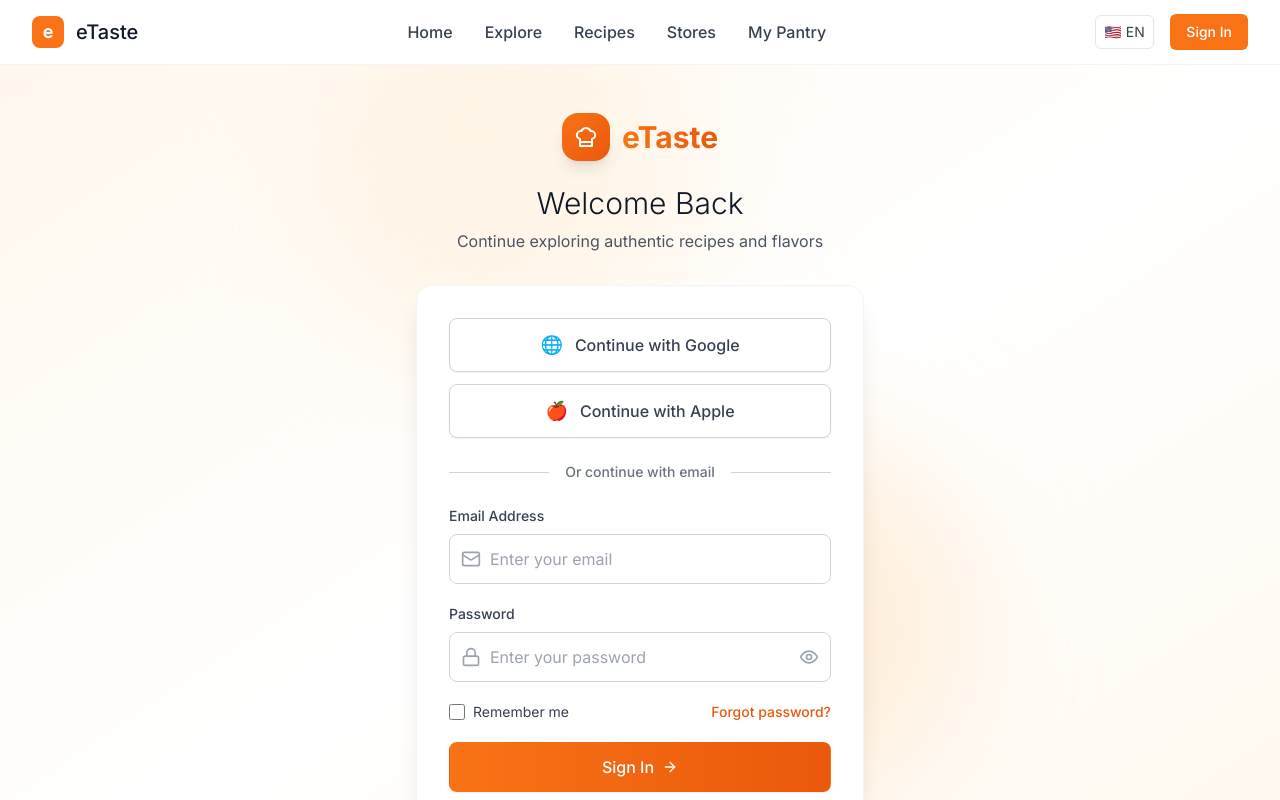
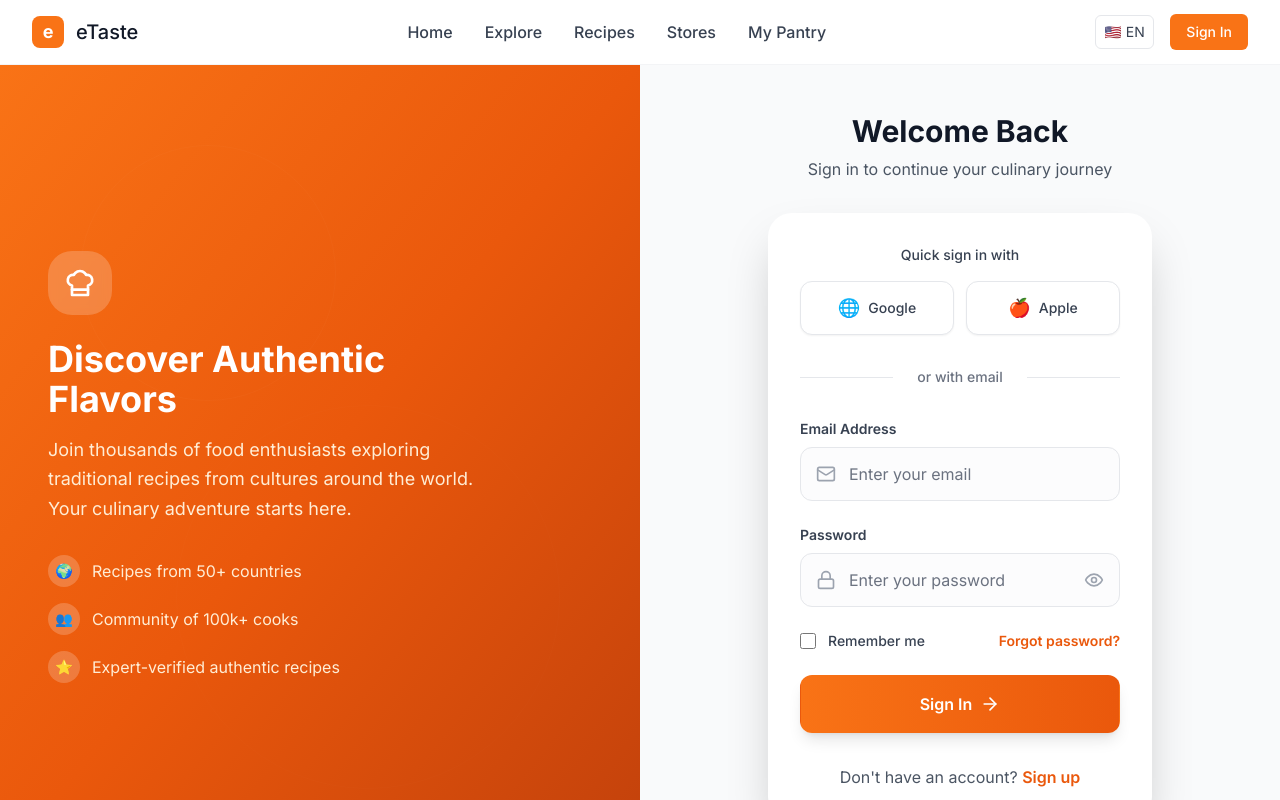
Before and after one commit to Cadreia/etaste-ui, a React (Vite) app: page /auth in a window 1280 px wide. Shown: the top 800 px of the page. Built offline with nearby package versions, Linux system fonts and the light colour scheme.

Commit message:
redesign auth pages

```diff
--- a/src/pages/AuthPage.tsx
+++ b/src/pages/AuthPage.tsx
@@ -66,16 +66,69 @@ const AuthPage: React.FC<AuthPageProps> = ({
   };
 
   return (
-    <div className="min-h-screen bg-gradient-to-br from-orange-50 via-white to-orange-50 flex flex-col justify-center py-12 sm:px-6 lg:px-8">
+    <div className="min-h-screen flex">
+      {/* Left Side - Branding & Info */}
+      <div className="hidden lg:flex lg:w-1/2 bg-gradient-to-br from-orange-500 via-orange-600 to-orange-700 relative overflow-hidden">
         {/* Background Pattern */}
-      <div className="absolute inset-0 overflow-hidden">
-        <div className="absolute top-0 left-1/4 w-96 h-96 bg-orange-100 rounded-full mix-blend-multiply filter blur-3xl opacity-30 animate-pulse"></div>
-        <div className="absolute bottom-0 right-1/4 w-96 h-96 bg-orange-200 rounded-full mix-blend-multiply filter blur-3xl opacity-30 animate-pulse delay-1000"></div>
+        <div className="absolute inset-0">
+          <div className="absolute top-0 left-0 w-full h-full opacity-10">
+            <div className="absolute top-20 left-20 w-64 h-64 border border-white/20 rounded-full"></div>
+            <div className="absolute bottom-20 right-20 w-96 h-96 border border-white/10 rounded-full"></div>
+            <div className="absolute top-1/2 left-1/3 w-48 h-48 bg-white/5 rounded-full blur-3xl"></div>
+          </div>
         </div>
 
-      <div className="relative sm:mx-auto sm:w-full sm:max-w-md">
-        {/* Header */}
-        <div className="text-center">
+        <div className="relative z-10 flex flex-col justify-center px-12 text-white">
+          <div className="max-w-md">
+            <div className="mb-8">
+              <div className="w-16 h-16 bg-white/20 backdrop-blur-sm rounded-3xl flex items-center justify-center mb-6">
+                <ChefHat className="w-8 h-8 text-white" />
+              </div>
+              <h1 className="text-4xl font-bold mb-4">
+                Discover Authentic Flavors
+              </h1>
+              <p className="text-lg text-orange-100 leading-relaxed">
+                Join thousands of food enthusiasts exploring traditional recipes
+                from cultures around the world. Your culinary adventure starts
+                here.
+              </p>
+            </div>
+
+            <div className="space-y-4">
+              <div className="flex items-center space-x-3">
+                <div className="w-8 h-8 bg-white/20 rounded-full flex items-center justify-center">
+                  <span className="text-sm">🌍</span>
+                </div>
+                <span className="text-orange-100">
+                  Recipes from 50+ countries
+                </span>
+              </div>
+              <div className="flex items-center space-x-3">
+                <div className="w-8 h-8 bg-white/20 rounded-full flex items-center justify-center">
+                  <span className="text-sm">👥</span>
+                </div>
+                <span className="text-orange-100">
+                  Community of 100k+ cooks
+                </span>
+              </div>
+              <div className="flex items-center space-x-3">
+                <div className="w-8 h-8 bg-white/20 rounded-full flex items-center justify-center">
+                  <span className="text-sm">⭐</span>
+                </div>
+                <span className="text-orange-100">
+                  Expert-verified authentic recipes
+                </span>
+              </div>
+            </div>
+          </div>
+        </div>
+      </div>
+
+      {/* Right Side - Form */}
+      <div className="flex-1 flex flex-col justify-center py-12 px-4 sm:px-6 lg:px-8 bg-gray-50">
+        <div className="sm:mx-auto sm:w-full sm:max-w-sm">
+          {/* Mobile Header */}
+          <div className="text-center lg:hidden mb-8">
             <Link to="/" className="inline-flex items-center space-x-3 mb-6">
               <div className="w-12 h-12 bg-gradient-to-br from-orange-500 to-orange-600 rounded-2xl flex items-center justify-center shadow-lg">
                 <ChefHat className="w-6 h-6 text-white" />
@@ -84,58 +137,68 @@ const AuthPage: React.FC<AuthPageProps> = ({
                 eTaste
               </span>
             </Link>
-          <h2 className="text-2xl sm:text-3xl font-light text-gray-900 mb-2">
-            {isSignUp ? "Join Our Community" : "Welcome Back"}
+          </div>
+
+          {/* Desktop Header */}
+          <div className="text-center hidden lg:block">
+            <h2 className="text-3xl font-bold text-gray-900 mb-2">
+              {isSignUp ? "Create Account" : "Welcome Back"}
             </h2>
-          <p className="text-gray-600">
+            <p className="text-gray-600 mb-8">
               {isSignUp
-              ? "Start your culinary journey with recipes from around the world"
-              : "Continue exploring authentic recipes and flavors"}
+                ? "Join our community of passionate home cooks"
+                : "Sign in to continue your culinary journey"}
             </p>
           </div>
 
           {/* Form Container */}
-        <div className="mt-8 sm:mx-auto sm:w-full sm:max-w-md">
-          <div className="bg-white py-8 px-6 shadow-xl rounded-2xl sm:px-8 border border-gray-100">
+          <div className="bg-white py-8 px-6 shadow-2xl rounded-3xl sm:px-8 border-0">
             {/* Social Login */}
-            <div className="space-y-3 mb-6">
+            <div className="space-y-3 mb-8">
+              <h3 className="text-center text-sm font-medium text-gray-700 mb-4">
+                Quick sign {isSignUp ? "up" : "in"} with
+              </h3>
+              <div className="grid grid-cols-2 gap-3">
                 {socialProviders.map((provider) => (
                   <button
                     key={provider.id}
                     onClick={() => onSocialLogin(provider.id)}
-                  className="w-full flex items-center justify-center px-4 py-3 border border-gray-300 rounded-lg shadow-sm bg-white text-gray-700 hover:bg-gray-50 hover:border-gray-400 transition-all duration-200 font-medium"
+                    className="flex items-center justify-center px-4 py-3 border border-gray-200 rounded-xl shadow-sm bg-white text-gray-700 hover:bg-gray-50 hover:border-gray-300 hover:shadow-md transition-all duration-200 font-medium group"
                   >
-                  <span className="text-lg mr-3">{provider.icon}</span>
-                  Continue with {provider.name}
+                    <span className="text-lg mr-2 group-hover:scale-110 transition-transform">
+                      {provider.icon}
+                    </span>
+                    <span className="text-sm">{provider.name}</span>
                   </button>
                 ))}
               </div>
+            </div>
 
             {/* Divider */}
-            <div className="relative mb-6">
+            <div className="relative mb-8">
               <div className="absolute inset-0 flex items-center">
-                <div className="w-full border-t border-gray-300" />
+                <div className="w-full border-t border-gray-200" />
               </div>
               <div className="relative flex justify-center text-sm">
-                <span className="px-4 bg-white text-gray-500 font-medium">
-                  Or continue with email
+                <span className="px-6 bg-white text-gray-500 font-medium">
+                  or with email
                 </span>
               </div>
             </div>
 
             {/* Email/Password Form */}
-            <form onSubmit={handleSubmit} className="space-y-5">
+            <form onSubmit={handleSubmit} className="space-y-6">
               {isSignUp && (
-                <div>
+                <div className="space-y-2">
                   <label
                     htmlFor="name"
-                    className="block text-sm font-medium text-gray-700 mb-2"
+                    className="block text-sm font-semibold text-gray-700"
                   >
                     Full Name
                   </label>
-                  <div className="relative">
-                    <div className="absolute inset-y-0 left-0 pl-3 flex items-center pointer-events-none">
-                      <User className="h-5 w-5 text-gray-400" />
+                  <div className="relative group">
+                    <div className="absolute inset-y-0 left-0 pl-4 flex items-center pointer-events-none">
+                      <User className="h-5 w-5 text-gray-400 group-focus-within:text-orange-500 transition-colors" />
                     </div>
                     <input
                       id="name"
@@ -145,23 +208,23 @@ const AuthPage: React.FC<AuthPageProps> = ({
                       onChange={(e) =>
                         setSignUpData({ ...signUpData, name: e.target.value })
                       }
-                      className="block w-full pl-10 pr-3 py-3 border border-gray-300 rounded-lg focus:ring-2 focus:ring-orange-500 focus:border-orange-500 transition-all duration-200"
+                      className="block w-full pl-12 pr-4 py-3.5 border border-gray-200 rounded-xl focus:ring-2 focus:ring-orange-500/20 focus:border-orange-500 transition-all duration-200 bg-gray-50/50 focus:bg-white text-gray-900 placeholder-gray-500"
                       placeholder="Enter your full name"
                     />
                   </div>
                 </div>
               )}
 
-              <div>
+              <div className="space-y-2">
                 <label
                   htmlFor="email"
-                  className="block text-sm font-medium text-gray-700 mb-2"
+                  className="block text-sm font-semibold text-gray-700"
                 >
                   Email Address
                 </label>
-                <div className="relative">
-                  <div className="absolute inset-y-0 left-0 pl-3 flex items-center pointer-events-none">
-                    <Mail className="h-5 w-5 text-gray-400" />
+                <div className="relative group">
+                  <div className="absolute inset-y-0 left-0 pl-4 flex items-center pointer-events-none">
+                    <Mail className="h-5 w-5 text-gray-400 group-focus-within:text-orange-500 transition-colors" />
                   </div>
                   <input
                     id="email"
@@ -176,22 +239,22 @@ const AuthPage: React.FC<AuthPageProps> = ({
                           })
                         : setLoginData({ ...loginData, email: e.target.value })
                     }
-                    className="block w-full pl-10 pr-3 py-3 border border-gray-300 rounded-lg focus:ring-2 focus:ring-orange-500 focus:border-orange-500 transition-all duration-200"
+                    className="block w-full pl-12 pr-4 py-3.5 border border-gray-200 rounded-xl focus:ring-2 focus:ring-orange-500/20 focus:border-orange-500 transition-all duration-200 bg-gray-50/50 focus:bg-white text-gray-900 placeholder-gray-500"
                     placeholder="Enter your email"
                   />
                 </div>
               </div>
 
-              <div>
+              <div className="space-y-2">
                 <label
                   htmlFor="password"
-                  className="block text-sm font-medium text-gray-700 mb-2"
+                  className="block text-sm font-semibold text-gray-700"
                 >
                   Password
                 </label>
-                <div className="relative">
-                  <div className="absolute inset-y-0 left-0 pl-3 flex items-center pointer-events-none">
-                    <Lock className="h-5 w-5 text-gray-400" />
+                <div className="relative group">
+                  <div className="absolute inset-y-0 left-0 pl-4 flex items-center pointer-events-none">
+                    <Lock className="h-5 w-5 text-gray-400 group-focus-within:text-orange-500 transition-colors" />
                   </div>
                   <input
                     id="password"
@@ -209,13 +272,13 @@ const AuthPage: React.FC<AuthPageProps> = ({
                             password: e.target.value,
                           })
                     }
-                    className="block w-full pl-10 pr-10 py-3 border border-gray-300 rounded-lg focus:ring-2 focus:ring-orange-500 focus:border-orange-500 transition-all duration-200"
+                    className="block w-full pl-12 pr-12 py-3.5 border border-gray-200 rounded-xl focus:ring-2 focus:ring-orange-500/20 focus:border-orange-500 transition-all duration-200 bg-gray-50/50 focus:bg-white text-gray-900 placeholder-gray-500"
                     placeholder="Enter your password"
                   />
                   <button
                     type="button"
                     onClick={() => setShowPassword(!showPassword)}
-                    className="absolute inset-y-0 right-0 pr-3 flex items-center"
+                    className="absolute inset-y-0 right-0 pr-4 flex items-center hover:bg-gray-100 rounded-r-xl transition-colors"
                   >
                     {showPassword ? (
                       <EyeOff className="h-5 w-5 text-gray-400 hover:text-gray-600" />
@@ -227,16 +290,16 @@ const AuthPage: React.FC<AuthPageProps> = ({
               </div>
 
               {isSignUp && (
-                <div>
+                <div className="space-y-2">
                   <label
                     htmlFor="confirmPassword"
-                    className="block text-sm font-medium text-gray-700 mb-2"
+                    className="block text-sm font-semibold text-gray-700"
                   >
                     Confirm Password
                   </label>
-                  <div className="relative">
-                    <div className="absolute inset-y-0 left-0 pl-3 flex items-center pointer-events-none">
-                      <Lock className="h-5 w-5 text-gray-400" />
+                  <div className="relative group">
+                    <div className="absolute inset-y-0 left-0 pl-4 flex items-center pointer-events-none">
+                      <Lock className="h-5 w-5 text-gray-400 group-focus-within:text-orange-500 transition-colors" />
                     </div>
                     <input
                       id="confirmPassword"
@@ -249,7 +312,7 @@ const AuthPage: React.FC<AuthPageProps> = ({
                           confirmPassword: e.target.value,
                         })
                       }
-                      className="block w-full pl-10 pr-10 py-3 border border-gray-300 rounded-lg focus:ring-2 focus:ring-orange-500 focus:border-orange-500 transition-all duration-200"
+                      className="block w-full pl-12 pr-12 py-3.5 border border-gray-200 rounded-xl focus:ring-2 focus:ring-orange-500/20 focus:border-orange-500 transition-all duration-200 bg-gray-50/50 focus:bg-white text-gray-900 placeholder-gray-500"
                       placeholder="Confirm your password"
                     />
                     <button
@@ -257,7 +320,7 @@ const AuthPage: React.FC<AuthPageProps> = ({
                       onClick={() =>
                         setShowConfirmPassword(!showConfirmPassword)
                       }
-                      className="absolute inset-y-0 right-0 pr-3 flex items-center"
+                      className="absolute inset-y-0 right-0 pr-4 flex items-center hover:bg-gray-100 rounded-r-xl transition-colors"
                     >
                       {showConfirmPassword ? (
                         <EyeOff className="h-5 w-5 text-gray-400 hover:text-gray-600" />
@@ -275,18 +338,18 @@ const AuthPage: React.FC<AuthPageProps> = ({
                     <input
                       id="remember"
                       type="checkbox"
-                      className="h-4 w-4 text-orange-600 focus:ring-orange-500 border-gray-300 rounded"
+                      className="h-4 w-4 text-orange-600 focus:ring-orange-500 border-gray-300 rounded transition-colors"
                     />
                     <label
                       htmlFor="remember"
-                      className="ml-2 block text-sm text-gray-700"
+                      className="ml-3 block text-sm text-gray-700 font-medium"
                     >
                       Remember me
                     </label>
                   </div>
                   <Link
                     to="/forgot-password"
-                    className="text-sm text-orange-600 hover:text-orange-500 font-medium"
+                    className="text-sm text-orange-600 hover:text-orange-500 font-semibold transition-colors"
                   >
                     Forgot password?
                   </Link>
@@ -296,28 +359,31 @@ const AuthPage: React.FC<AuthPageProps> = ({
               <button
                 type="submit"
                 disabled={loading}
-                className="w-full flex items-center justify-center px-4 py-3 border border-transparent rounded-lg shadow-sm text-white bg-gradient-to-r from-orange-500 to-orange-600 hover:from-orange-600 hover:to-orange-700 focus:outline-none focus:ring-2 focus:ring-offset-2 focus:ring-orange-500 font-medium transition-all duration-200 disabled:opacity-50 disabled:cursor-not-allowed"
+                className="w-full group relative flex items-center justify-center px-6 py-4 border border-transparent rounded-xl shadow-lg text-white bg-gradient-to-r from-orange-500 to-orange-600 hover:from-orange-600 hover:to-orange-700 focus:outline-none focus:ring-2 focus:ring-offset-2 focus:ring-orange-500 font-semibold transition-all duration-200 disabled:opacity-50 disabled:cursor-not-allowed transform hover:scale-[1.02] active:scale-[0.98]"
               >
                 {loading ? (
-                  <div className="w-5 h-5 border-2 border-white border-t-transparent rounded-full animate-spin"></div>
+                  <div className="flex items-center">
+                    <div className="w-5 h-5 border-2 border-white border-t-transparent rounded-full animate-spin mr-3"></div>
+                    Processing...
+                  </div>
                 ) : (
                   <>
                     {isSignUp ? "Create Account" : "Sign In"}
-                    <ArrowRight className="ml-2 w-4 h-4" />
+                    <ArrowRight className="ml-2 w-5 h-5 group-hover:translate-x-1 transition-transform" />
                   </>
                 )}
               </button>
             </form>
 
             {/* Switch Form */}
-            <div className="mt-6 text-center">
+            <div className="mt-8 text-center">
               <p className="text-gray-600">
                 {isSignUp
                   ? "Already have an account?"
                   : "Don't have an account?"}{" "}
                 <button
                   onClick={() => setIsSignUp(!isSignUp)}
-                  className="font-medium text-orange-600 hover:text-orange-500 transition-colors"
+                  className="font-semibold text-orange-600 hover:text-orange-500 transition-colors hover:underline"
                 >
                   {isSignUp ? "Sign in" : "Sign up"}
                 </button>
@@ -326,18 +392,18 @@ const AuthPage: React.FC<AuthPageProps> = ({
 
             {/* Terms */}
             {isSignUp && (
-              <p className="mt-4 text-xs text-gray-500 text-center">
+              <p className="mt-6 text-xs text-gray-500 text-center leading-relaxed">
                 By creating an account, you agree to our{" "}
                 <Link
                   to="/terms"
-                  className="text-orange-600 hover:text-orange-500"
+                  className="text-orange-600 hover:text-orange-500 font-medium underline"
                 >
                   Terms of Service
                 </Link>{" "}
                 and{" "}
                 <Link
                   to="/privacy"
-                  className="text-orange-600 hover:text-orange-500"
+                  className="text-orange-600 hover:text-orange-500 font-medium underline"
                 >
                   Privacy Policy
                 </Link>
```
Lines whose indentation alone changed are shown as unchanged.
